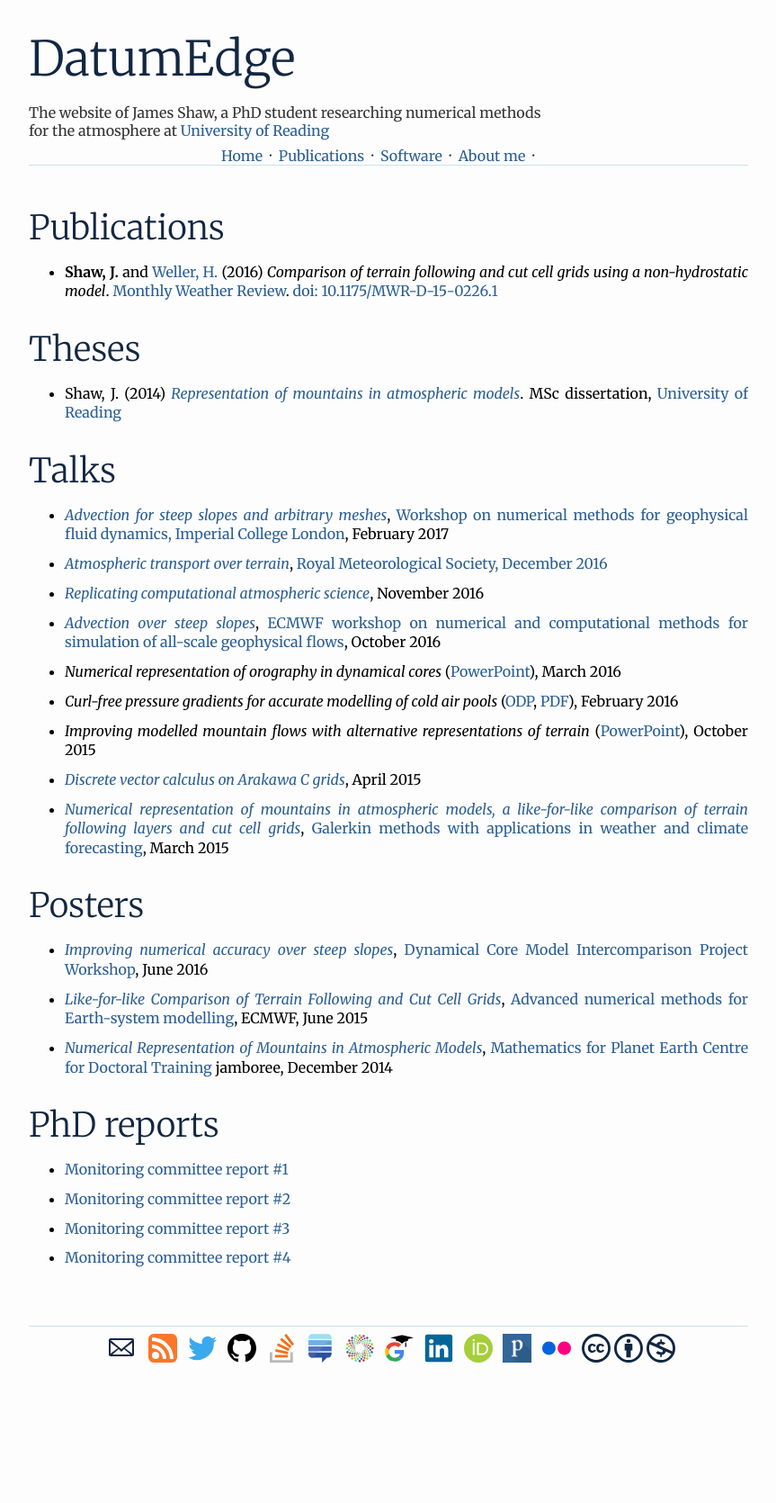
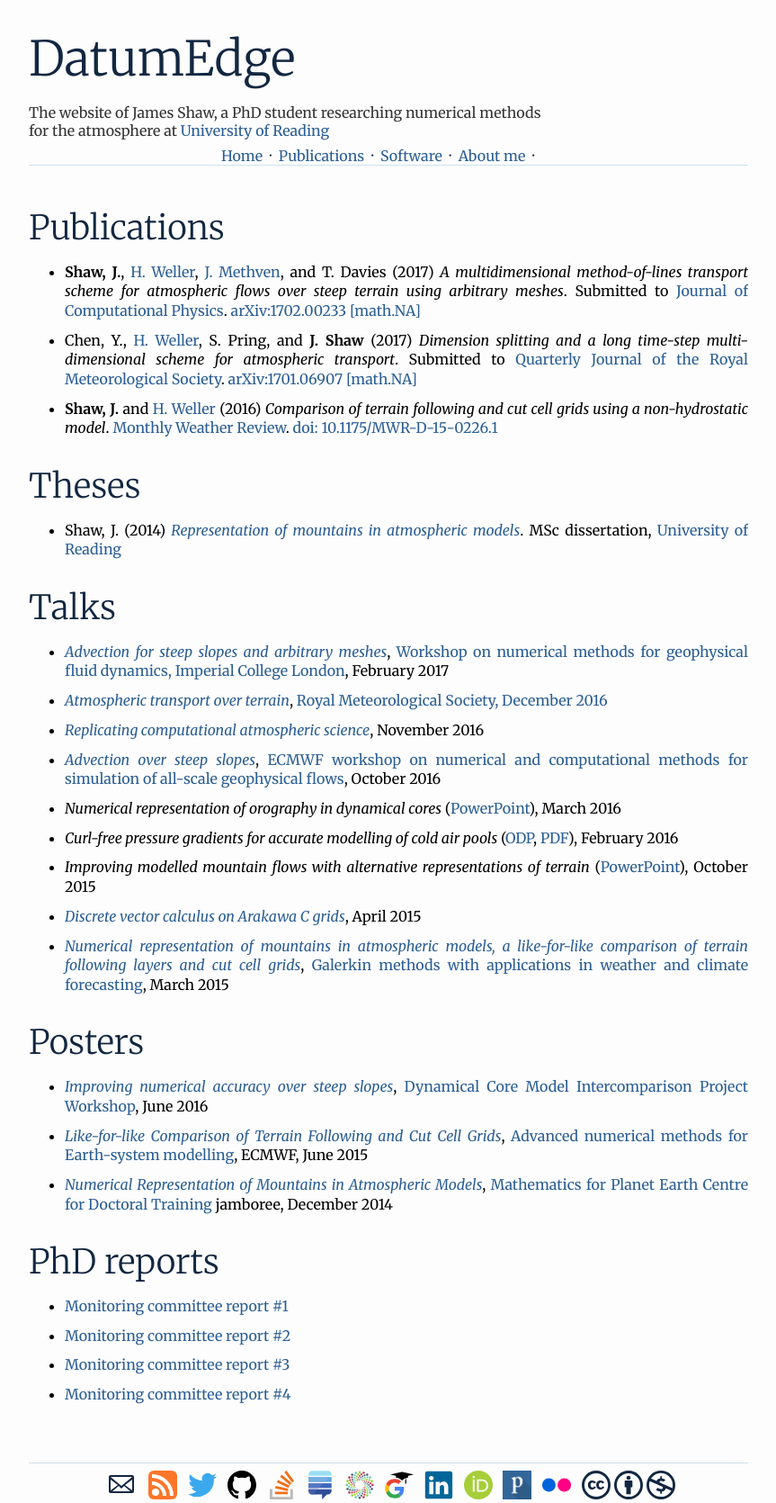
Before and after one commit to hertzsprung/hertzsprung.github.io, a Jekyll site: the page built from publications/index.html, in a window 1280 px wide. Shown: the whole page at 90% size, without its empty margins (208-1071 px from the left). Built offline with Jekyll 4.4.1, drawn with Linux system fonts in a browser that asks for light colours; comment, search, counter and statistics services are not loaded; before the commit the page ends 1518 px from its top, so only the background shows below that.

Commit message:
add latest publications

```diff
--- a/publications/index.html
+++ b/publications/index.html
@@ -4,7 +4,9 @@ layout: default
 <article>
 <h1>Publications</h1>
 <ul>
-  <li><strong>Shaw, J.</strong> and <a href="http://orcid.org/0000-0003-4553-7082">Weller, H.</a> (2016) <em>Comparison of terrain following and cut cell grids using a non-hydrostatic model</em>. <a href="https://www2.ametsoc.org/ams/index.cfm/publications/journals/monthly-weather-review/">Monthly Weather Review</a>. <a href="http://dx.doi.org/10.1175/MWR-D-15-0226.1">doi: 10.1175/MWR-D-15-0226.1</a></li>
+  <li><strong>Shaw, J.</strong>, <a href="http://orcid.org/0000-0003-4553-7082">H. Weller</a>, <a href="http://orcid.org/0000-0002-7636-6872">J. Methven</a>, and T. Davies (2017) <em>A multidimensional method-of-lines transport scheme for atmospheric flows over steep terrain using arbitrary meshes</em>. Submitted to <a href="https://www.journals.elsevier.com/journal-of-computational-physics/">Journal of Computational Physics</a>. <a href="https://arxiv.org/abs/1702.00233">arXiv:1702.00233 [math.NA]</a></li>
+  <li>Chen, Y., <a href="http://orcid.org/0000-0003-4553-7082">H. Weller</a>, S. Pring, and <strong>J. Shaw</strong> (2017) <em>Dimension splitting and a long time-step multi-dimensional scheme for atmospheric transport</em>. Submitted to <a href="http://onlinelibrary.wiley.com/journal/10.1002/(ISSN)1477-870X">Quarterly Journal of the Royal Meteorological Society</a>. <a href="https://arxiv.org/abs/1701.06907">arXiv:1701.06907 [math.NA]</a></li>
+  <li><strong>Shaw, J.</strong> and <a href="http://orcid.org/0000-0003-4553-7082">H. Weller</a> (2016) <em>Comparison of terrain following and cut cell grids using a non-hydrostatic model</em>. <a href="https://www2.ametsoc.org/ams/index.cfm/publications/journals/monthly-weather-review/">Monthly Weather Review</a>. <a href="http://dx.doi.org/10.1175/MWR-D-15-0226.1">doi: 10.1175/MWR-D-15-0226.1</a></li>
 </ul>
 
 <h1>Theses</h1>
```
